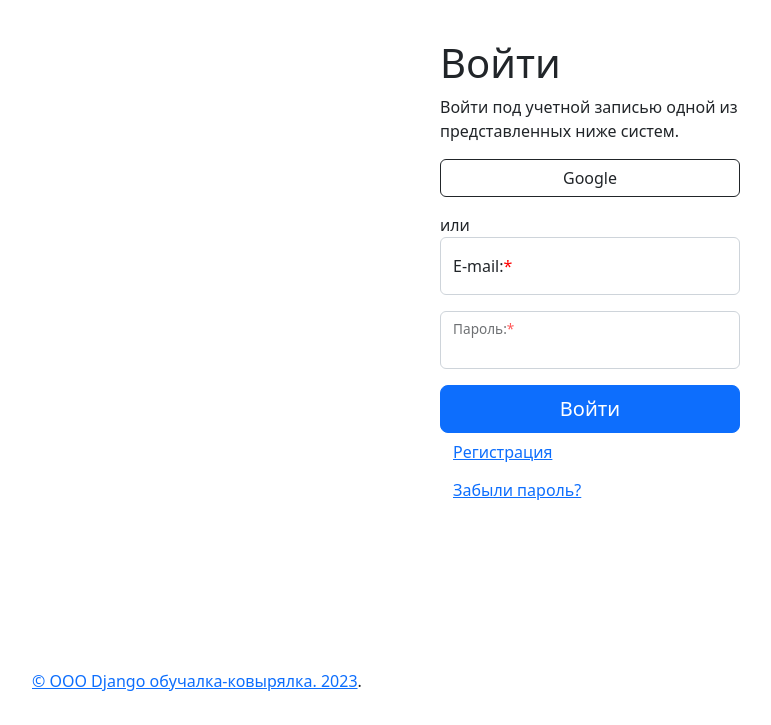
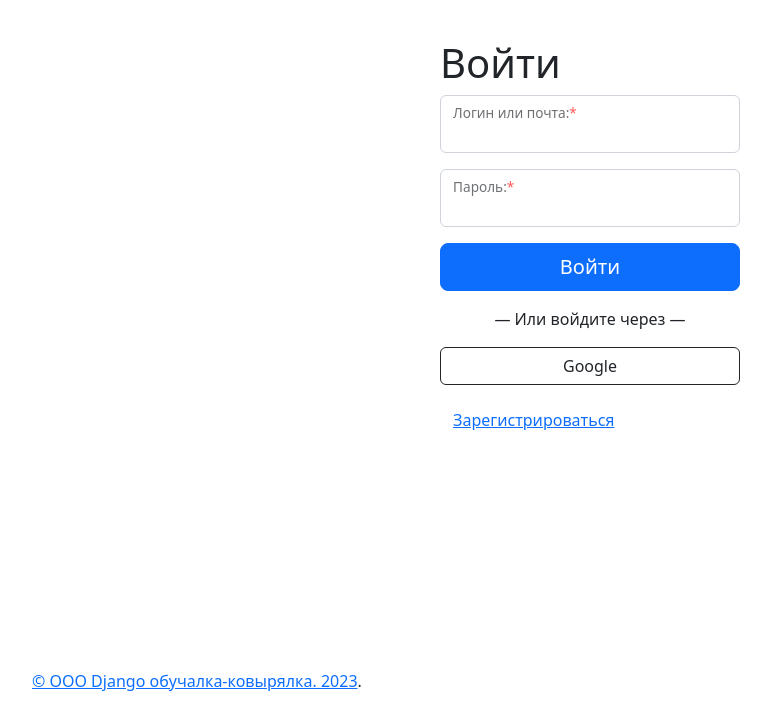
Before and after one commit to olechnaya/NewsPaper, a Django app: page /oauth/login/ in a window 1280 px wide. Shown: the part 75-800 px from the top of the page, without its empty margins (50-821 px from the left). Run offline with Django 4.2, Linux system fonts and the light colour scheme; some libraries are stand-ins or nearby versions.

Commit message:
- login form с виджетом - ввод мейла или логина - поля выводятся по-средством widget_tweaks - чтобы убрать с глаз чекбокс

```diff
--- a/NewsPaper/settings.py
+++ b/NewsPaper/settings.py
@@ -134,7 +134,7 @@ AUTHENTICATION_BACKENDS = [
 ACCOUNT_EMAIL_REQUIRED = True
 ACCOUNT_UNIQUE_EMAIL = True
 ACCOUNT_USERNAME_REQUIRED = False
-ACCOUNT_AUTHENTICATION_METHOD = 'email'
+ACCOUNT_AUTHENTICATION_METHOD = 'username_email'
 ACCOUNT_EMAIL_VERIFICATION = 'none'
 
 # Internationalization
--- a/accounts/forms.py
+++ b/accounts/forms.py
@@ -75,7 +75,7 @@ class SignupForm(forms.ModelForm):
         basic_group.user_set.add(user)
         return user
 
-# не понятно почему ругается при раскомменчивании в сеттингах использование данной формы
+
 class MyLoginForm(LoginForm):
     required_css_class = 'required'
     error_css_class = 'error'
@@ -89,4 +89,10 @@ class MyLoginForm(LoginForm):
 
     def __init__(self, *args, **kwargs):
         super(MyLoginForm, self).__init__(*args, **kwargs)
-        self.fields['password'].widget = forms.PasswordInput()
+       # del self.fields['remember']
+        self.fields['login'].label = 'Логин или почта'
+        # self.fields['login'].help_text = 'Вы можете войти в систему, введя имя пользователя или почту'
+        self.fields['login'].widget = forms.TextInput(attrs={
+            'class':'form-control',
+            'id': 'login'
+        })
--- a/news/templates/posts_search.html
+++ b/news/templates/posts_search.html
@@ -10,7 +10,7 @@
 
 {% block abracadabra %}
 
-<form method="GET">
+
     <form method="GET">
         <div class="row  align-items-end">
             <div class="col">
@@ -37,7 +37,7 @@
     <!-- {{ filter.form }}  -->
     <!-- Форму от фильтров за нас сделает Django. А вот кнопку, увы, придётся делать самому -->
 
-</form>
+
 
 {% for post in filter.qs %}
 <div class="row g-4 py-5 row-cols-1">
--- a/templates/account/login.html
+++ b/templates/account/login.html
@@ -9,14 +9,41 @@
 <div class="form-signing">
   <h1>{% trans "Sign In" %}</h1>
 
+  {% comment %} гребаный костыль {% endcomment %}
+ {% comment %} <style>
+label[for="id_remember"],
+#id_remember {
+    display: none;
+}
+</style> {% endcomment %}
+{% load widget_tweaks %}
+<form class="login mb-3" method="POST" action="{% url 'account_login' %}">
+  {% csrf_token %}
+  <div class="form-floating mb-3">
+        {% render_field form.login class="form-control"%}
+        {{ form.login.label_tag }}
+    {% comment %} {{ form }} {% endcomment %}
+  </div>
+  <div class="form-floating mb-3">
+        {% render_field form.password class="form-control"%}
+        {{ form.password.label_tag }}
+    {% comment %} {{ form }} {% endcomment %}
+
+  </div>
+ {{ form.non_field_errors }}
+  <input name="next" type="hidden" value="{{ redirect_to }}" />
+  {% if redirect_field_value %}
+  <input type="hidden" name="{{ redirect_field_name }}" value="{{ redirect_field_value }}" />
+  {% endif %}
+
+  <button class="btn btn-primary btn-lg w-100" type="submit">{% trans "Sign In" %}</button>
+  {% comment %} <a class="btn btn-link" href="{% url 'account_reset_password' %}">{% trans "Forgot Password?" %}</a> {% endcomment %}
+</form>
+
   {% get_providers as socialaccount_providers %}
 
   {% if socialaccount_providers %}
-      {% comment %} <p>{% blocktrans with site.name as site_name %} Войти под учетной записью одной из представленных ниже систем.
-      Or, <a href="{{ signup_url }}">sign up</a>
-      for a {{ site_name }} account and sign in below:{% endblocktrans %}</p> {% endcomment %}
-      <p>{% blocktrans with site.name as site_name %} Войти под учетной записью одной из представленных ниже систем. {% endblocktrans %}</p>
-
+     <p class="w-100 text-center">— Или войдите через —</p>
       <div class="socialaccount_ballot">
 
         <div class="socialaccount_providers">
@@ -42,7 +69,6 @@
             {% endfor %}
         </div>
 
-        <div class="login-or">{% trans 'or' %}</div>
 
       </div>
 
@@ -53,57 +79,6 @@
     <p>{% blocktrans %}If you have not created an account yet, then please
     <a href="{{ signup_url }}">sign up</a> first.{% endblocktrans %}</p>
   {% endif %}
-  {% comment %} гребаный костыль {% endcomment %}
-<style>
-form.login .form-floating:nth-of-type(3) {
-    display: none;
-}
-</style>
- {% load custom_filters %}
-<form class="login" method="POST" action="{% url 'account_login' %}">
-  {% csrf_token %}
-  {% comment %} {{ form }} {% endcomment %}
-  {% for field in form.visible_fields %}
-        <div class="form-floating">
-            {{ field| add_css:'form-control' }}
-            {{ field.label_tag }}
-        </div>
-        <p>{{ field.errors }}</p>
-    {% endfor %}
- {{ form.non_field_errors }}
-
-  <input name="next" type="hidden" value="{{ redirect_to }}" />
-
-{% comment %} <div class="form-group">
-    <label for="{{ form.login.id_for_label }}">Email</label>
-    {{ form.login }}
-    {{ form.login.errors }}
-</div>
-<div class="form-group">
-    <label for="{{ form.password.id_for_label }}">Пароль</label>
-    {{ form.password }}
-    {{ form.password.errors }}
-</div>
-<div class="form-check">
-    {{ form.remember }}
-    <label for="{{ form.remember.id_for_label }}">Запомнить меня</label>
-  </div> {% endcomment %}
-
-  {% comment %} {% for field in form.visible_fields %}
-        <div class="form-floating">
-            {{ field| add_css:'form-control' }}
-            {{ field.label_tag }}
-        </div>
-        <p>{{ field.errors }}</p>
-    {% endfor %} {% endcomment %}
-
-  {% if redirect_field_value %}
-  <input type="hidden" name="{{ redirect_field_name }}" value="{{ redirect_field_value }}" />
-  {% endif %}
-
-  <button class="btn btn-primary btn-lg w-100" type="submit">{% trans "Sign In" %}</button>
-  <a class="btn btn-link" href="{{ signup_url }}">Регистрация</a><br>
-  <a class="btn btn-link" href="{% url 'account_reset_password' %}">{% trans "Forgot Password?" %}</a>
-</form>
+<a class="btn btn-link text-center" href="{{ signup_url }}">Зарегистрироваться</a><br>
 </div>
 {% endblock %}
```
Also changed, not shown: db.sqlite3.
